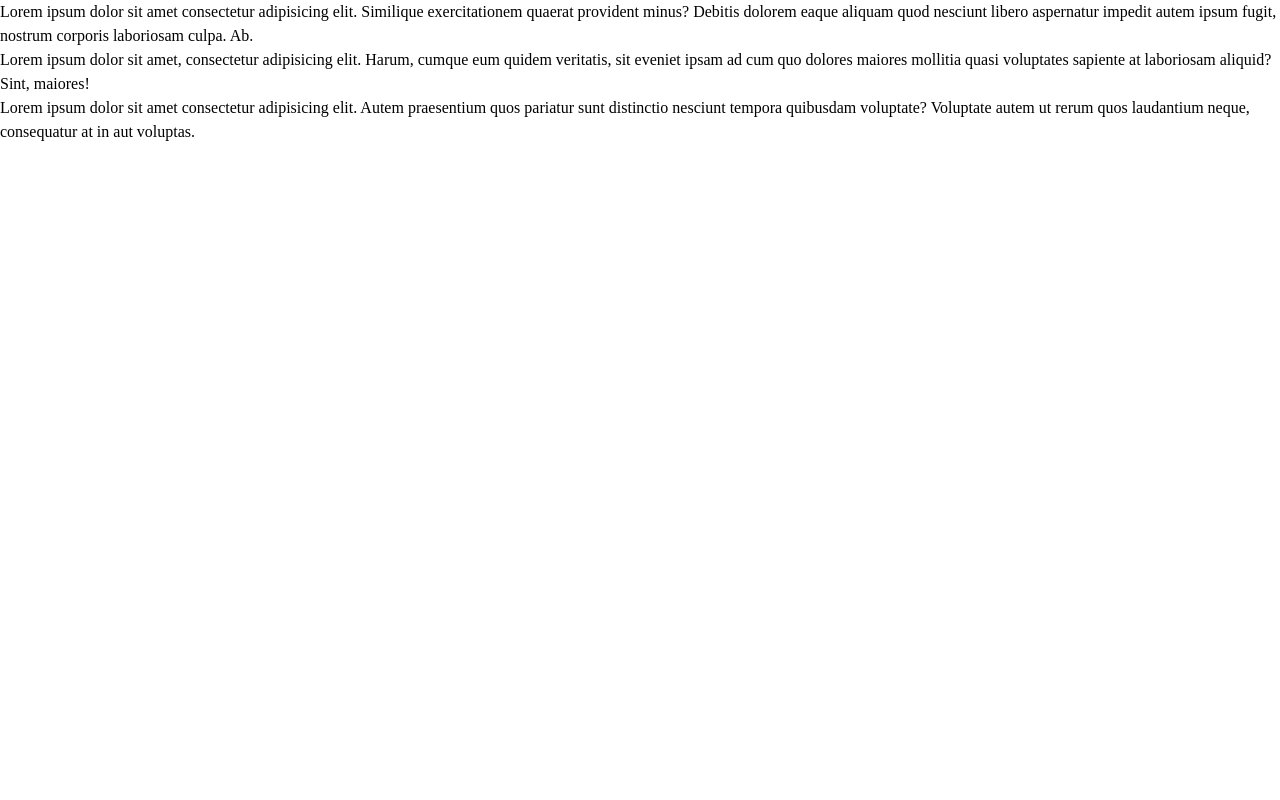
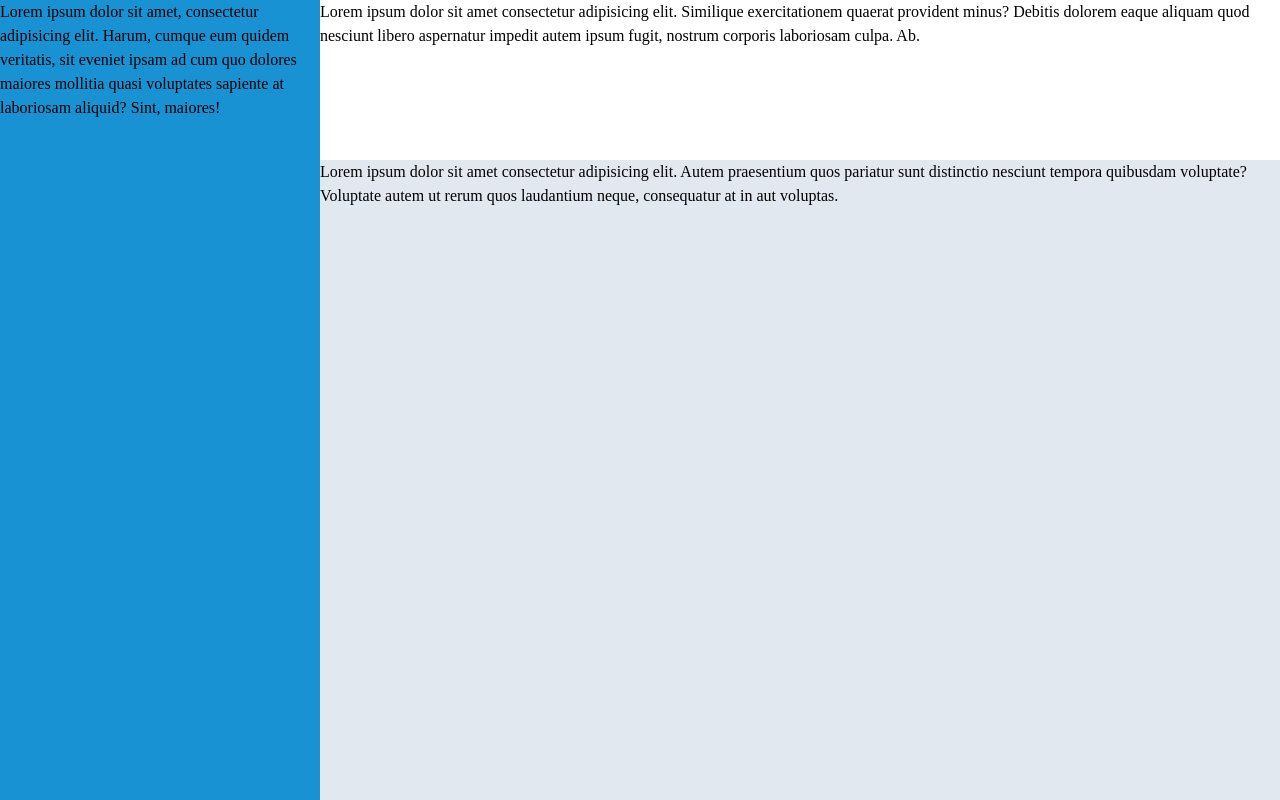
Before and after one commit to aeochoa99/odin-admin-dashboard, a plain HTML site: page index.html in a window 1280 px wide. Drawn offline with Linux system fonts and the light colour scheme.

Commit message:
Create a basic grid layout with dummy content

```diff
--- a/style.css
+++ b/style.css
@@ -43,3 +43,25 @@ h1, h2, h3, h4, h5, h6 {
     --main-background-color: #e2e8f0;
     --primary-color: #ffffff;
 }
+
+.grid-container {
+    min-height: 100vh;
+    display: grid;
+    grid-template-columns: 1fr 3fr;
+    grid-template-rows: 1fr 4fr;
+}
+
+.header {
+    grid-column: 2 / 3;
+    background-color: var(--primary-color);
+}
+
+.sidebar {
+    grid-column: 1 / 2;
+    grid-row: 1 / 3;
+    background-color: var(--sidebar-background-color);
+}
+
+.main-content {
+    background-color: var(--main-background-color);
+}
```
